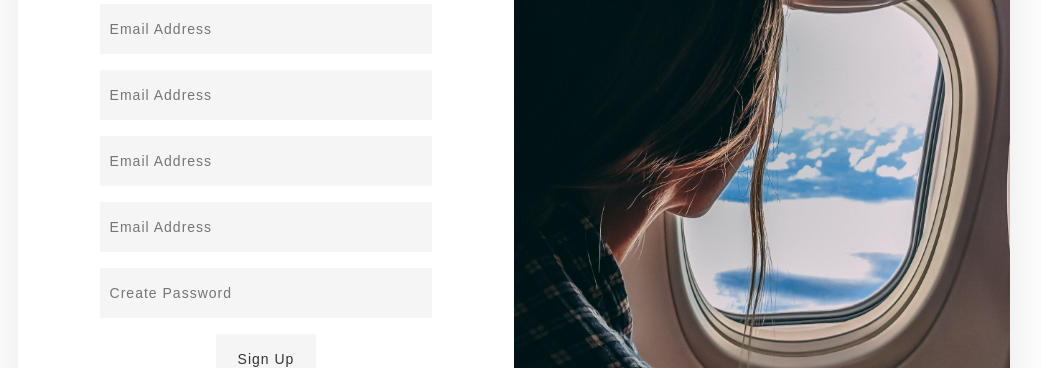
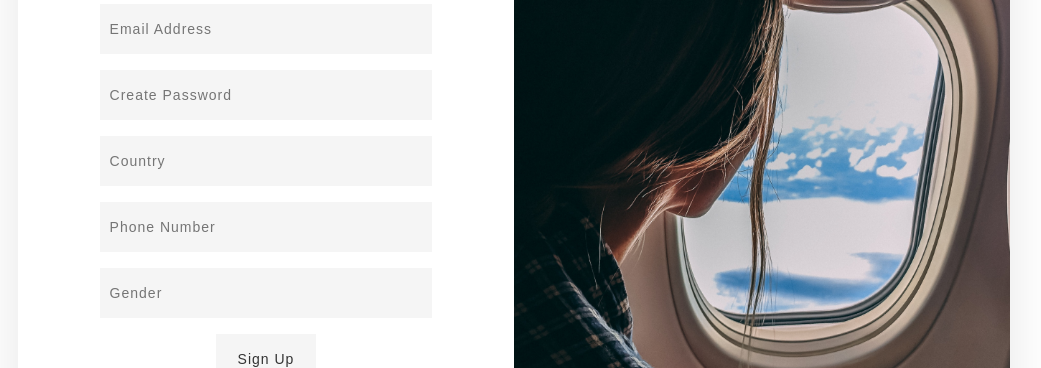
Before and after one commit to CSC-DevConnect/kazeem-air-service-frontend, a React (Create React App) app: page /signup in a window 1280 px wide. Shown: the part 231-599 px from the top of the page, without its empty margins (126-1167 px from the left). Built offline with nearby package versions, Linux system fonts and the light colour scheme.

Commit message:
update codebase

```diff
--- a/src/routes/sign-up/sign-up.route.tsx
+++ b/src/routes/sign-up/sign-up.route.tsx
@@ -12,7 +12,12 @@ import signupImage from "../../assets/signup.png";
 
 export const SignUp = () => {
   const [formValues, setFormValues] = React.useState({
-    name: "",
+    fullName: "",
+    email: "",
+    password: "",
+    country: "",
+    phoneNumber: "",
+    gender: "",
   });
 
   const handleChange: ChangeEventHandler = (
@@ -22,7 +27,8 @@ export const SignUp = () => {
     setFormValues({ ...formValues, [name]: value });
   };
 
-  const handleSubmit = () => {
+  const handleSubmit = (e: any) => {
+    e.preventDefault();
     console.log(formValues);
   };
 
@@ -34,7 +40,7 @@ export const SignUp = () => {
             <FormTitle>Create an account</FormTitle>
             <input
               type="text"
-              name="fullname"
+              name="fullName"
               placeholder="Username"
               onChange={handleChange}
             />
@@ -45,27 +51,27 @@ export const SignUp = () => {
               onChange={handleChange}
             />
             <input
-              type="email"
-              name=""
-              placeholder="Email Address"
+              type="password"
+              name="password"
+              placeholder="Create Password"
               onChange={handleChange}
             />
             <input
-              type="email"
-              name=""
-              placeholder="Email Address"
+              type="test"
+              name="country"
+              placeholder="Country"
               onChange={handleChange}
             />
             <input
-              type="email"
-              name=""
-              placeholder="Email Address"
+              type="number"
+              name="number"
+              placeholder="Phone Number"
               onChange={handleChange}
             />
             <input
-              type="password"
-              name=""
-              placeholder="Create Password"
+              type="text"
+              name="gender"
+              placeholder="Gender"
               onChange={handleChange}
             />
             <SignUpButton
```
